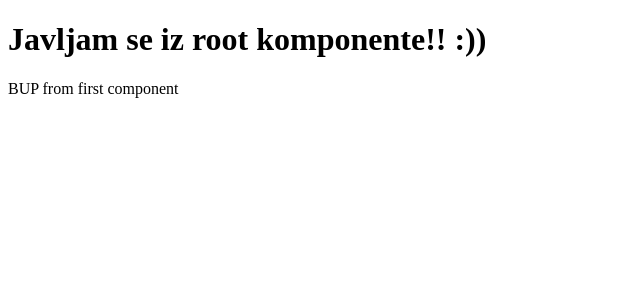
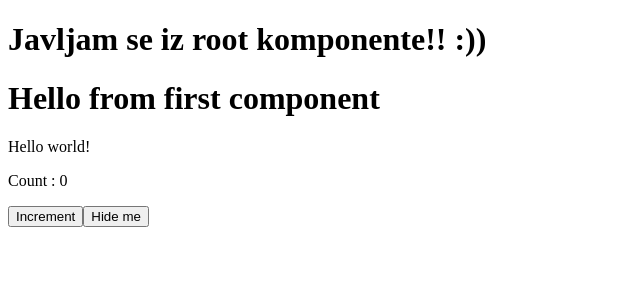
Before and after one commit to MirjanaPanic/learningAngular, an Angular app: page / in a window 1280 px wide. Shown: the top 300 px of the page, without its empty margins (0-640 px from the left). Built offline with nearby package versions, Linux system fonts and the light colour scheme.

Commit message:
props, methods - povezivanje html i ts klase

```diff
--- a/src/app/app.html
+++ b/src/app/app.html
@@ -1,2 +1,3 @@
 <h1>{{ poruka }}</h1>
+
 <MyFirstComponent> </MyFirstComponent>
--- a/src/app/app.ts
+++ b/src/app/app.ts
@@ -9,5 +9,4 @@ import { MyFirstComponent } from './my-first-component/my-first-component';
 })
 export class App {
   protected poruka = 'Javljam se iz root komponente!! :))';
-
 }
--- a/src/app/my-first-component/my-first-component.html
+++ b/src/app/my-first-component/my-first-component.html
@@ -1 +1,7 @@
-<p>BUP from first component</p>
+<h1>Hello from first component</h1>
+
+<p>{{ message }}</p>
+
+<p>Count : {{ count }}</p>
+<button (click)="increment()">Increment</button>
+<button (click)="changeDisplay()" *ngIf="display">Hide me</button>
--- a/src/app/my-first-component/my-first-component.ts
+++ b/src/app/my-first-component/my-first-component.ts
@@ -1,9 +1,25 @@
+import { CommonModule } from '@angular/common';
 import { Component } from '@angular/core';
 
+//metapodaci za rad ove komponente koju dekorise
 @Component({
-  selector: 'MyFirstComponent',
-  imports: [],
+  selector: 'MyFirstComponent', //naziv html taga
+  imports: [CommonModule],
   templateUrl: './my-first-component.html',
   styleUrl: './my-first-component.css',
 })
-export class MyFirstComponent {}
+//logika moje komponente
+export class MyFirstComponent {
+  //props - moze ih html koristiti za prikaz
+  message: string = 'Hello world!';
+  count: number = 0;
+  display: boolean = true;
+
+  increment() {
+    this.count++;
+  }
+
+  changeDisplay() {
+    this.display = !this.display;
+  }
+}
```
